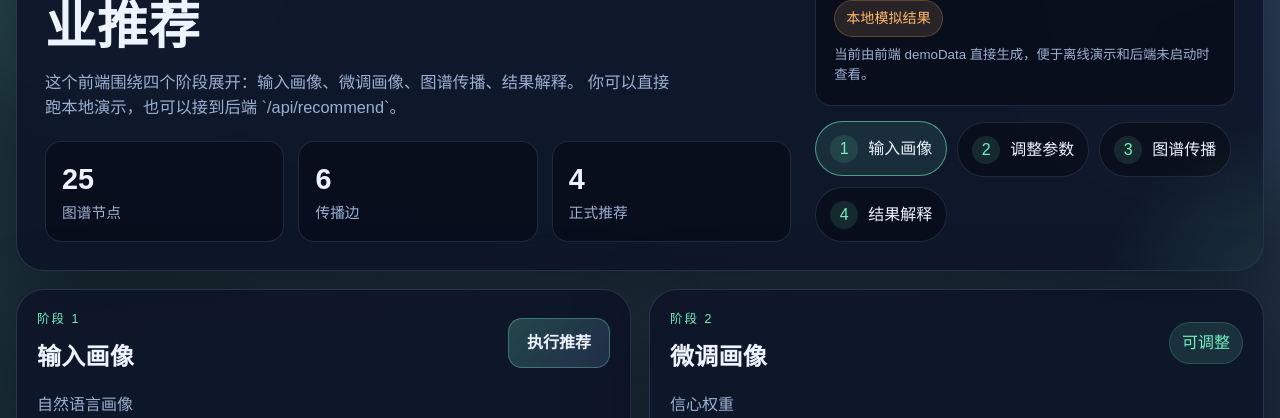
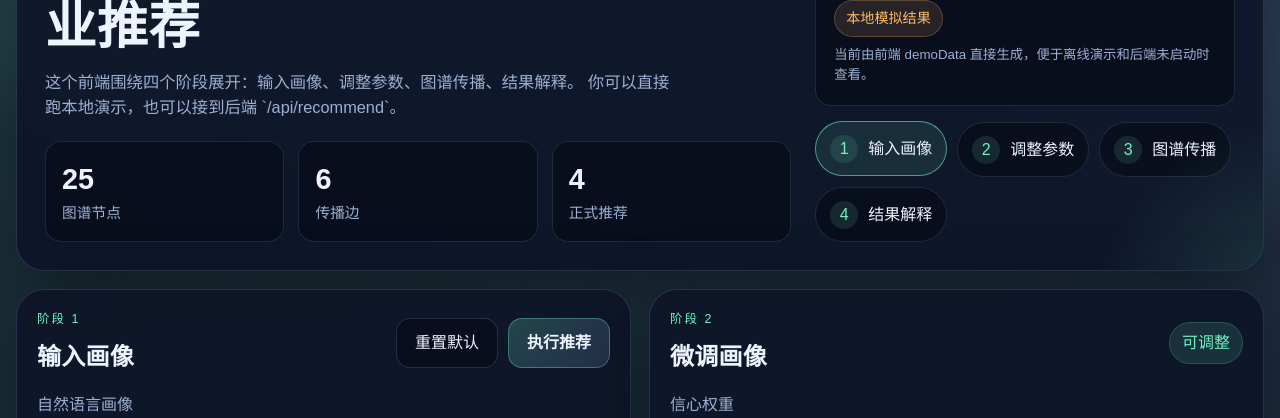
Before and after one commit to answerend42/CareerKEP, a React (Vite) app in the folder frontend/: page / in a window 1280 px wide. Shown: the part 253-671 px from the top of the page. Built offline with nearby package versions, Linux system fonts and the light colour scheme.

Commit message:
加个重置按钮

```diff
--- a/frontend/src/app/AppShell.tsx
+++ b/frontend/src/app/AppShell.tsx
@@ -9,10 +9,10 @@ import {
   getRoleOptions,
   scenarioPresets
 } from './demoData';
+import { GraphPane } from './panes/GraphPane';
 import { InputPane } from './panes/InputPane';
+import { ResultPane } from './panes/ResultPane';
 import { TunePane } from './panes/TunePane';
-import { GraphPane } from './panes/GraphPane';
-import { ResultPane } from './panes/ResultPane';
 import type { DemoState, RecommendationResponse, RunStatus } from './types';
 
 const stepLabels = ['输入画像', '调整参数', '图谱传播', '结果解释'] as const;
@@ -54,6 +54,13 @@ export function AppShell() {
 
     setState(preset.state);
     setLastRun(buildRecommendationResponse(preset.state));
+    setRunStatus(localRunStatus);
+    setActiveStep('输入画像');
+  };
+
+  const resetDemoState = () => {
+    setState(defaultDemoState);
+    setLastRun(buildRecommendationResponse(defaultDemoState));
     setRunStatus(localRunStatus);
     setActiveStep('输入画像');
   };
@@ -158,7 +165,7 @@ export function AppShell() {
           <p className="eyebrow">Career KG 前端工作台</p>
           <h1>把自然语言画像，变成可解释的职业推荐</h1>
           <p className="hero-text">
-            这个前端围绕四个阶段展开：输入画像、微调画像、图谱传播、结果解释。
+            这个前端围绕四个阶段展开：输入画像、调整参数、图谱传播、结果解释。
             你可以直接跑本地演示，也可以接到后端 `/api/recommend`。
           </p>
           <div className="hero-metrics">
@@ -215,6 +222,7 @@ export function AppShell() {
             onChange={updateState}
             onPreset={applyPreset}
             onRun={runRecommendation}
+            onReset={resetDemoState}
             isRunning={isRunning}
           />
         </section>
--- a/frontend/src/app/panes/InputPane.tsx
+++ b/frontend/src/app/panes/InputPane.tsx
@@ -8,6 +8,7 @@ interface InputPaneProps {
   onChange: <K extends keyof DemoState>(key: K, value: DemoState[K]) => void;
   onPreset: (presetId: string) => void;
   onRun: () => void;
+  onReset: () => void;
   isRunning: boolean;
 }
 
@@ -19,6 +20,7 @@ export function InputPane({
   onChange,
   onPreset,
   onRun,
+  onReset,
   isRunning
 }: InputPaneProps) {
   return (
@@ -28,9 +30,14 @@ export function InputPane({
           <p className="pane-kicker">阶段 1</p>
           <h2>输入画像</h2>
         </div>
-        <button className="primary-button" type="button" onClick={onRun} disabled={isRunning}>
-          {isRunning ? '正在推理…' : '执行推荐'}
-        </button>
+        <div className="button-row">
+          <button className="ghost-button" type="button" onClick={onReset} disabled={isRunning}>
+            重置默认
+          </button>
+          <button className="primary-button" type="button" onClick={onRun} disabled={isRunning}>
+            {isRunning ? '正在推荐...' : '执行推荐'}
+          </button>
+        </div>
       </div>
 
       <label className="field">
--- a/frontend/src/app/styles/global.css
+++ b/frontend/src/app/styles/global.css
@@ -315,6 +315,13 @@ pre {
   flex-wrap: wrap;
 }
 
+.button-row {
+  display: inline-flex;
+  align-items: center;
+  gap: 10px;
+  flex-wrap: wrap;
+}
+
 .pane-header h2 {
   font-size: 1.5rem;
 }
@@ -324,6 +331,14 @@ pre {
   border: 1px solid rgba(114, 240, 192, 0.34);
   background: linear-gradient(135deg, rgba(114, 240, 192, 0.22), rgba(141, 176, 255, 0.16));
   color: var(--text);
+}
+
+.ghost-button {
+  border: 1px solid rgba(156, 176, 210, 0.2);
+  background: rgba(8, 13, 25, 0.72);
+  color: var(--text);
+  padding: 12px 18px;
+  border-radius: 14px;
 }
 
 .primary-button {
```
